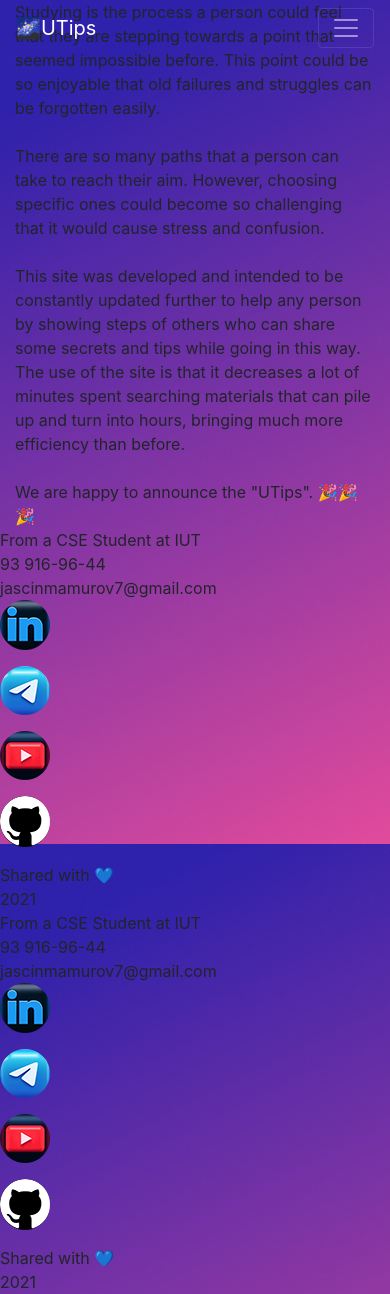
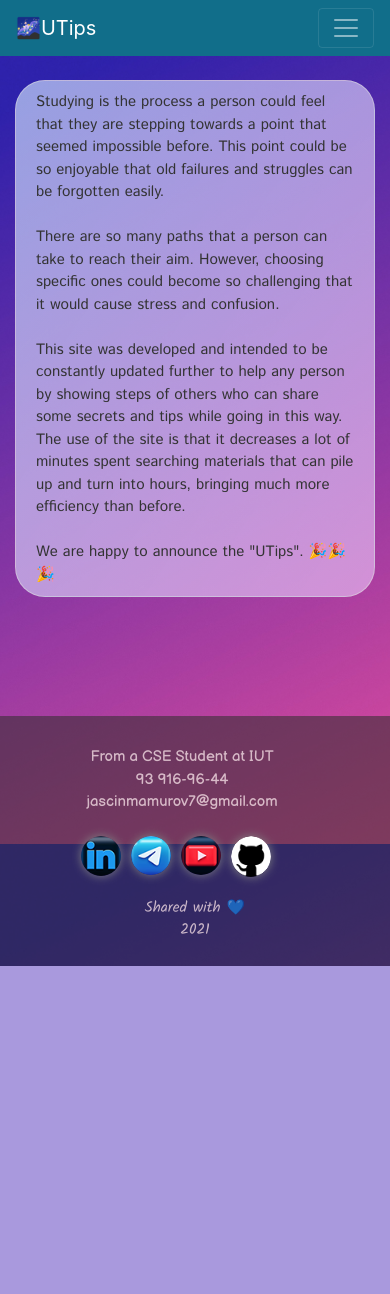
Before and after one commit to Jasurbek16/UTips, a Django app: page /about/ in a window 390 px wide. After the commit the page ends 966 px from the top, so only its background shows below. Run offline with Django 3.2, Linux system fonts and the light colour scheme; the visitor is signed in with stand-in values (Sample User, id 1); some libraries are stand-ins or nearby versions.

Commit message:
security fixed

```diff
--- a/UTipsApp/templates/UTipsApp/about.html
+++ b/UTipsApp/templates/UTipsApp/about.html
@@ -1,5 +1,5 @@
 {% extends 'UTipsApp/base.html' %}
-
+{% load static %}
 {% block content %}
 	<article class="media content-section">
 		<div class="media-body" id = "about-text">
@@ -21,7 +21,7 @@
 {% block main-style %}
 <style class = "back-wide">
   body{
-    background-image: url("../../../media/img1.jpg");
+    background-image: url("{% static 'media/img1.jpg' %}");
     background-repeat: no-repeat;
     background-size: cover;
     background-position: center;
@@ -37,16 +37,16 @@
 			From a CSE Student at IUT <br>93 916-96-44 <br>jascinmamurov7@gmail.com
 		  </div>
 		  <figure>
-			<a href="https://www.linkedin.com/in/jmamurov" target="_blank"><img src="../../../media/linkedIn_logo_changed.png" alt="Linkedin profile of the programmer"></a>
+			<a href="https://www.linkedin.com/in/jmamurov" target="_blank"><img src="{% static 'media/linkedIn_logo_changed.png' %}" alt="Linkedin profile of the programmer"></a>
 		  </figure>
 		  <figure>
-			<a href="https://t.me/Jasurbek16" target="_blank"><img src="../../../media/telegram_logo_changed.png" alt="Telegram profile of the programmer"></a>
+			<a href="https://t.me/Jasurbek16" target="_blank"><img src="{% static 'media/telegram_logo_changed.png' %}" alt="Telegram profile of the programmer"></a>
 		  </figure>
 		  <figure>
-			<a href="https://www.youtube.com/channel/UCIqxfNzc9zxXa4D5EqvLtdA" target="_blank"><img src="../../../media/youtube_logo_changed.png" alt="YouTube channel of the programmer"></a>
+			<a href="https://www.youtube.com/channel/UCIqxfNzc9zxXa4D5EqvLtdA" target="_blank"><img src="{% static 'media/youtube_logo_changed.png' %}" alt="YouTube channel of the programmer"></a>
 		  </figure>
 		  <figure>
-			<a href="https://github.com/MJey16" target="_blank"><img src="../../../media/github_logo_changed.png" alt="GitHub profile of the programmer"></a>
+			<a href="https://github.com/MJey16" target="_blank"><img src="{% static 'media/github_logo_changed.png' %}" alt="GitHub profile of the programmer"></a>
 		  </figure>
 		</section>
 		<div id = "footer-text2">
@@ -62,16 +62,16 @@
 			From a CSE Student at IUT <br>93 916-96-44 <br>jascinmamurov7@gmail.com
 		  </div>
 		  <figure>
-			<a href="https://www.linkedin.com/in/jmamurov" target="_blank"><img src="../../../media/linkedIn_logo_changed.png" alt="Linkedin profile of the programmer"></a>
+			<a href="https://www.linkedin.com/in/jmamurov" target="_blank"><img src="{% static 'media/linkedIn_logo_changed.png' %}" alt="Linkedin profile of the programmer"></a>
 		  </figure>
 		  <figure>
-			<a href="https://t.me/Jasurbek16" target="_blank"><img src="../../../media/telegram_logo_changed.png" alt="Telegram profile of the programmer"></a>
+			<a href="https://t.me/Jasurbek16" target="_blank"><img src="{% static 'media/telegram_logo_changed.png' %}" alt="Telegram profile of the programmer"></a>
 		  </figure>
 		  <figure>
-			<a href="https://www.youtube.com/channel/UCIqxfNzc9zxXa4D5EqvLtdA" target="_blank"><img src="../../../media/youtube_logo_changed.png" alt="YouTube channel of the programmer"></a>
+			<a href="https://www.youtube.com/channel/UCIqxfNzc9zxXa4D5EqvLtdA" target="_blank"><img src="{% static 'media/youtube_logo_changed.png' %}" alt="YouTube channel of the programmer"></a>
 		  </figure>
 		  <figure>
-			<a href="https://github.com/MJey16" target="_blank"><img src="../../../media/github_logo_changed.png" alt="GitHub profile of the programmer"></a>
+			<a href="https://github.com/MJey16" target="_blank"><img src="{% static 'media/github_logo_changed.png' %}" alt="GitHub profile of the programmer"></a>
 		  </figure>
 		</section>
 		<div id = "footer-text2">
--- a/UTipsApp/templates/UTipsApp/base.html
+++ b/UTipsApp/templates/UTipsApp/base.html
@@ -1,3 +1,4 @@
+{% load static %}
 <!DOCTYPE html>
 <html lang="en">
 <head>
@@ -6,7 +7,7 @@
     <meta name="viewport" content="width=device-width, initial-scale=1, shrink-to-fit=no">
     <!-- Bootstrap CSS -->
     <link rel="stylesheet" href="https://maxcdn.bootstrapcdn.com/bootstrap/4.0.0/css/bootstrap.min.css" integrity="sha384-Gn5384xqQ1aoWXA+058RXPxPg6fy4IWvTNh0E263XmFcJlSAwiGgFAW/dAiS6JXm" crossorigin="anonymous">
-    <link rel="stylesheet" type = "text/css" href="../../static/UTipsApp/main.css">
+    <link rel="stylesheet" type = "text/css" href="{% static '/css/main.css' %}">
     {% if title %}
         <title>UTips • {{ title }}</title>
     {% else %}
@@ -18,7 +19,7 @@
   {% block main-style %}
     <style class = "back-wide">
       body{
-        background-image: url("../../../media/img2.jpg");
+        background-image: url("{% static 'media/img2.jpg' %}");
       }
     </style>
   {% endblock %}
@@ -39,7 +40,7 @@
                   <a class="nav-item nav-link" href="{% url 'logout' %}">Logout</a>
                   <style>
                     #profile-logo {
-                      background-image: url("../../../media/profile_logo.png");
+                      background-image: url("{% static '/media/profile_logo.png' %}");
                     }
                   </style>
                   <a class="nav-item nav-link" id = "profile-logo" href="{% url 'profile' %}">Profile</a>
--- /dev/null
+++ b/static/css/main.css
@@ -0,0 +1,430 @@
+  @import url('https://fonts.googleapis.com/css2?family=Balsamiq+Sans&family=Istok+Web&family=Kalam&family=Nunito:wght@300&display=swap');
+
+  body {
+    background: #5c84a7;
+
+    background-repeat: no-repeat;
+    background-size: cover;
+    background-position: center;
+    background-attachment: fixed;
+    display:flex;
+    flex-direction:column;
+    min-height: 105vh;
+    padding: 3em;
+    color: #333333;
+    margin-top: 5rem;
+    padding: 0
+  }
+
+  h1, h2, h3, h4, h5, h6 {
+    color: #444444;
+    font-family: Helvetica Neue, Helvetica, Arial, sans-serif;
+  }
+
+  main{
+    flex-grow: 1;
+  }
+
+  ul {
+    margin: 0;
+  }
+
+  .bg-steel {
+    background-color: #31829ba9;
+  }
+
+  .site-header .navbar-nav .nav-link {
+    color: #e7eff3fa;
+  }
+
+  .site-header .navbar-nav .nav-link:hover {
+    color: #ffffff;
+  }
+
+  .site-header .navbar-nav .nav-link.active {
+    font-weight: 500;
+  }
+
+  .content-section {
+    font-family: Istok Web;
+    background: linear-gradient(
+      to right bottom,
+    rgba(255,255,255,0.7),
+    rgba(255,255,255,0.3));
+    padding: 10px 20px;
+    border: 1px solid #dddddd81;
+    border-radius: 30px;
+    margin-bottom: 20px;
+  }
+
+  .article-title {
+    font-family: Istok Web;
+    color: #444444;
+  }
+
+  a.article-title:hover {
+    color: #428bca;
+    text-decoration: none;
+  }
+
+  .article-content {
+    white-space: pre-line;
+  }
+
+  .article-img {
+    height: 65px;
+    width: 65px;
+    margin-right: 16px;
+  }
+
+  .article-metadata {
+    padding-bottom: 1px;
+    margin-bottom: 4px;
+    border-bottom: 1px solid #e3e3e3
+  }
+
+  .article-metadata a:hover {
+    color: #333;
+    text-decoration: none;
+  }
+
+
+  .article-svg {
+    width: 25px;
+    height: 25px;
+    vertical-align: middle;
+  }
+
+  .account-img-side {
+    position: relative;
+    left: 89px;
+    height: 125px;
+    width: 125px;
+    margin-right: 20px;
+    margin-bottom: 16px;
+  }
+
+  .account-img {
+    position: relative;
+    left: 0;
+    height: 125px;
+    width: 125px;
+    margin-right: 20px;
+    margin-bottom: 16px;
+  }
+
+  .account-heading {
+    font-size: 2.5rem;
+  }
+
+  .media-body p {
+    position: relative;
+    top: 10px;
+    left: 0;
+    font-size: 22px;
+  }
+
+  .media-body h2 {
+    position: relative;
+    left: 0;
+    top: 10px;
+    font-size: 40px;
+  }
+
+  #about-text{
+    border-radius: 5px;
+		font-size: 20px;
+		width: 900px;
+  }
+
+  #id_bio {
+    width: 100%;
+    height: 100px;
+  }
+
+  #profile-logo {
+
+    background-size: 41px;
+    background-repeat: no-repeat;
+    border-radius: 50%;
+    border: 1px solid white;
+    display:inline-block;
+    text-indent: -9999999px;
+    width:41px;
+  }
+
+  #sidebar-box {
+
+    font-family: Istok Web;
+    text-align: center;
+    width: 358px;
+  }
+
+  #sidebar_info li {
+    color: rgba(0, 0, 0, 0.623);
+    border-radius: 15px;
+    background-color: rgba(240, 248, 255, 0.055);
+  }
+
+  footer {
+    background:rgba(49, 46, 46, 0.555);
+  }
+
+  footer section figure a img:hover {
+    transform: translateY(-10px);
+    box-shadow: rgb(105, 193, 219) 0 0 22px;
+  }
+
+  .social {
+    padding: 20px;
+    display: flex;
+    flex-direction: row;
+  }
+
+  .social figure {
+    position: relative;
+    margin:10px;
+    width: 45px;
+    top: 30px;
+    left: 60%;
+  }
+
+  .social figure img {
+    border-radius: 50%;
+    box-shadow: gray 0 0 10px;
+    width: 40px;
+  }
+
+  #footer-text{
+    font-size: 18px;
+    height: 10%;
+    color: rgba(243, 222, 228, 0.781);
+    position:relative;
+    left:1%;
+  }
+
+  #footer-text2{
+    font-family: Kalam;
+    color: rgba(243, 222, 228, 0.781);
+    height: 10%;
+    font-size: 17px;
+    text-align:center;
+    position: relative;
+  }
+
+  .quote-mobile {
+    display: none;
+  }
+
+  .quote-desktop {
+    display: inline-block;
+    color:rgba(0, 0, 0, 0.438);
+    font-family: Kalam;
+    font-size: 20px;
+    position: absolute;
+    left: 50px;
+    top: 410px;
+    text-align:center;
+
+  }
+
+  .page-button {
+    color:#333333;
+    background: linear-gradient(
+      to right bottom,
+    rgba(199, 214, 224, 0.616),
+    rgba(179, 149, 226, 0.301));
+    border-radius: 13px;
+  }
+
+  .page-button-active {
+    color:#f0eaea;
+    background-color: #236d83a1;
+    border-radius: 13px;
+  }
+
+  .page-button:hover {
+    color:white;
+    background: linear-gradient(
+      to right bottom,
+    rgba(151, 186, 226, 0.212),
+    rgba(255, 255, 255, 0.151));
+    box-shadow: #31829b67 0 0 10px;
+    border-radius: 13px;
+  }
+
+
+  .tablet {
+    display: none;
+  }
+
+  @media screen and (max-width: 1064px) {
+
+    .article-title {
+      color: #444444;
+      font-family: Istok Web;
+      font-size: 20px;
+    }
+
+    .article-img {
+      height: 48px;
+      width: 48px;
+      margin-right: 16px;
+    }
+
+    .account-img-side {
+      height: 100px;
+      width: 100px;
+      position: relative;
+      left: 33%;
+      margin-bottom: 16px;
+    }
+
+    .account-img {
+      height: 100px;
+      width: 100px;
+      position: relative;
+      left: 1%;
+      margin-bottom: 16px;
+    }
+
+    #about-text{
+      border-radius: 5px;
+      font-size: 15px;
+      width: 400px;
+    }
+
+
+    .bg-steel {
+      background-color: #116e8a;
+    }
+
+    .content-section {
+    font-family: Istok Web;
+    font-size: 14px;
+    background: linear-gradient(
+      to right bottom,
+    rgba(192, 209, 247, 0.726),
+    rgba(230, 185, 241, 0.671));
+    padding: 10px 20px;
+    border: 1px solid #dddddd81;
+    border-radius: 30px;
+    margin-bottom: 20px;
+  }
+
+  .media-body p {
+    position: relative;
+    top: 10px;
+    left: 0;
+    font-size: 12px;
+  }
+
+  .media-body h2 {
+    position: relative;
+    left: 0;
+    top: 10px;
+    font-size: 30px;
+  }
+
+  #sidebar-box {
+    position: absolute;
+    left: 50%;
+    top: 80%;
+    transform: translate(-50%, 16%);
+    font-family: Nunito;
+    text-align: center;
+    width: 358px;
+  }
+
+  #sidebar-topics{
+    position: absolute;
+    left: 50%;
+    top: 80%;
+    transform: translate(-50%, 62%);
+    font-family: Nunito;
+    text-align: center;
+    width: 358px;
+  }
+
+  #sidebar_info li {
+    border-radius: 40px;
+    margin: 2px;
+    background-color: rgba(240, 248, 255, 0.637);
+  }
+
+  footer {
+    background:rgba(49, 46, 46, 0.555);
+    height: 250px;
+  }
+
+  #footer-text{
+    font-family: Balsamiq Sans;
+    font-size: 15px;
+    color: rgba(243, 222, 228, 0.781);
+    position:relative;
+    text-align: center;
+    left: 19%;
+    top: 10px;
+  }
+
+  #footer-text2{
+    font-family: Kalam;
+    color: rgba(243, 222, 228, 0.781);
+    height: 10%;
+    font-size: 15px;
+    text-align:center;
+    position: relative;
+    top:60px;
+  }
+
+  .tablet {
+    display: block;
+  }
+
+  .social figure {
+    position: relative;
+    margin: 20px;
+    width: 10px;
+    top: 80px;
+    left: -150px;
+
+  }
+
+  .quote-mobile {
+    display: inline-block;
+    color:rgba(0, 0, 0, 0.438);
+    font-family: Kalam;
+    font-size: 18px;
+    position: absolute;
+    left: 50px;
+    top: 310px;
+    text-align:center;
+  }
+
+  .page-button {
+    color:#333333;
+    background: linear-gradient(
+      to right bottom,
+      rgba(192, 209, 247, 0.562),
+      rgba(230, 185, 241, 0.541));
+    border-radius: 13px;
+    font-size: 14px;
+
+  }
+
+  .page-button-active {
+    color:#f0eaea;
+    background-color: #236d83a1;
+    border-radius: 13px;
+    font-size: 14px;
+  }
+
+  .quote-desktop {
+    display: none;
+  }
+
+  .desktop {
+    display: none;
+  }
+
+  }
--- a/users/templates/users/profile.html
+++ b/users/templates/users/profile.html
@@ -1,12 +1,13 @@
 {% extends "UTipsApp/base.html" %}
 {% load crispy_forms_tags %}
+{% load static %}
 {% block link %}
     <a class="nav-item nav-link" href="{% url 'Ut-about' %}">About</a>
 {% endblock link %}
 {% block main-style %}
 <style class = "back-wide">
   body{
-    background-image: url("../../../media/img1.jpg");
+    background-image: url("{% static 'media/img1.jpg' %}");
     background-position: center;
     background-size: 100%;
   }
```
Also changed, not shown: UTips/settings.py (+19 -16 lines), static/media/default.png (renamed from media/default.png), static/media/github_logo_changed.png (renamed from media/github_logo_changed.png), static/media/img1.jpg (renamed from media/img1.jpg), static/media/img2.jpg (renamed from media/img2.jpg), static/media/linkedIn_logo_changed.png (renamed from media/linkedIn_logo_changed.png), static/media/profile_logo.png (renamed from media/profile_logo.png), static/media/telegram_logo_changed.png (renamed from media/telegram_logo_changed.png), static/media/youtube_logo_changed.png (renamed from media/youtube_logo_changed.png).
